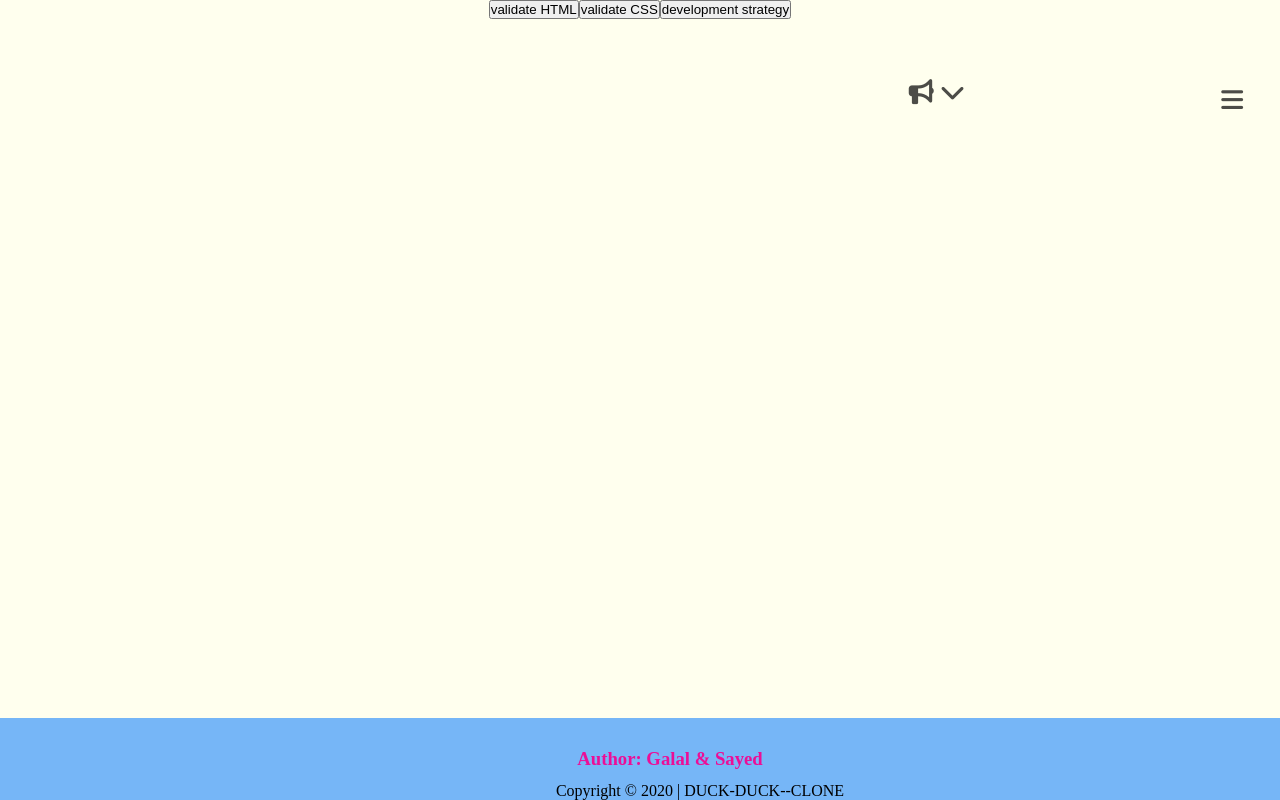
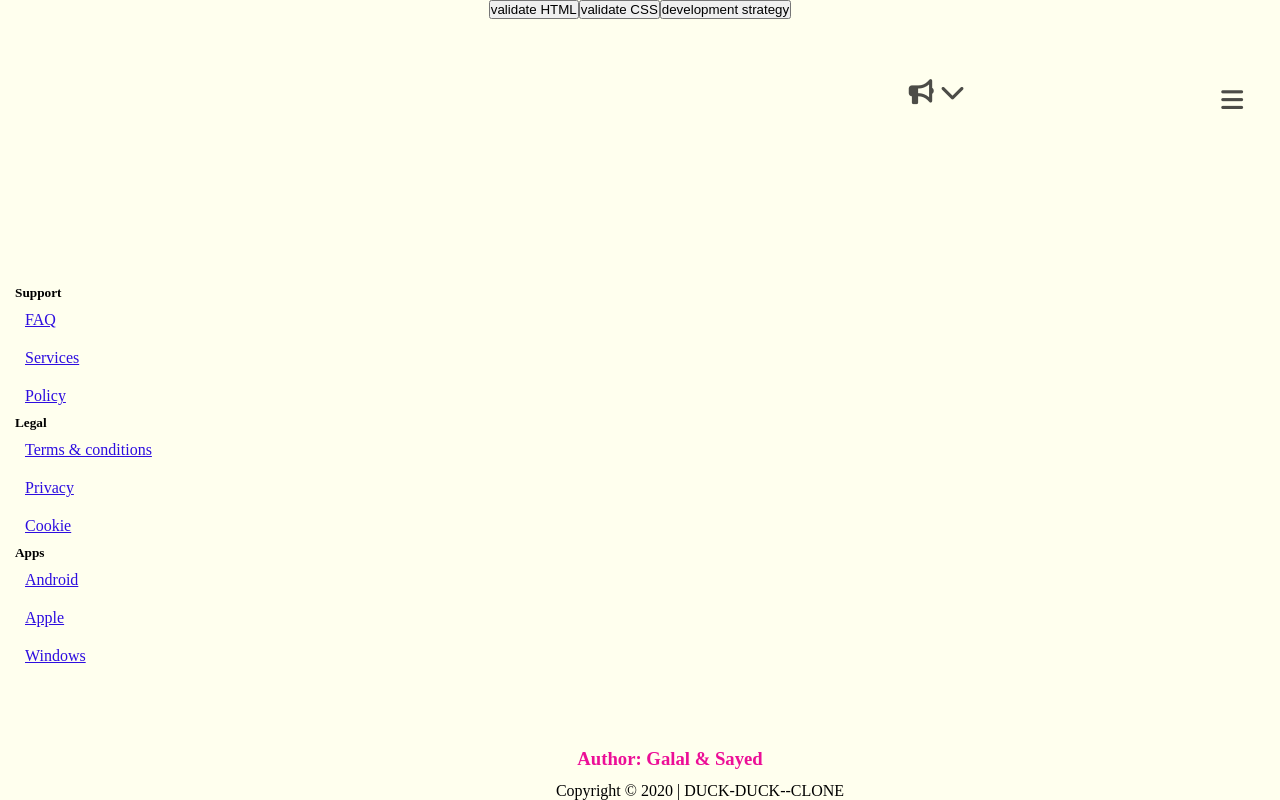
Before and after one commit to galalkoro/duck-duck-clone, a plain HTML site: page index.html in a window 1280 px wide. Shown: the top 800 px of the page. Drawn offline with Linux system fonts and the light colour scheme.

```diff
--- a/index.html
+++ b/index.html
@@ -90,6 +90,39 @@
 
   </header>
 
+  <!--links area-->
+  <section id="links">
+    <div class="flex-container">
+      <div class="row">
+      <div class="col-xs-12 col-sm-4 col-md-4 col-lg-4">
+      <h5>Support</h5>
+      <nav>
+          <ul>
+         <li><a href="#" class="faq">FAQ</a></li>
+         <li><a href="#" class="services">Services</a></li>
+         <li><a href="#" class="policy">Policy</a></li>
+        </ul>
+        </div>
+          <div class="col-xs-12 col-sm-4 col-md-4 col-lg-4">
+            <h5>Legal</h5>
+            <ul>
+          <li><a href="#" class="terms & conditions">Terms & conditions</a></li>
+          <li><a href="#" class="privacy">Privacy</a></li>
+          <li><a href="#" class="cookie">Cookie</a></li>
+        </ul>
+         </div>
+          <div class="col-xs-12 col-sm-4 col-md-4 col-lg-4">
+            <h5>Apps</h5>
+            <ul>
+          <li><a href="#" class="android">Android</a></li>
+          <li><a href="#" class="apple">Apple</a></li>
+          <li><a href="#" class="windows">Windows</a></li>
+        </ul>
+      </nav>
+          </div>
+    </div>
+    </div>
+  </section>
 
   <footer>
     <h3>Author: Galal & Sayed</h3>
--- a/style.css
+++ b/style.css
@@ -265,7 +265,7 @@ label #btn-social, label #btn-options {
 footer {
 
     padding: 30px;
-    background-color: #76b6f7;
+    background-color:  #ffe;
     width: 100%;
     bottom: 0px;
     position: absolute;
@@ -284,3 +284,24 @@ footer h3 {
     justify-content: center;
     display: flex;
 }
+
+
+/* SUPPORT AREA */
+
+#links {
+    background:  #ffe;
+    width: 100%;
+    position: absolute;
+    display: flex;
+    bottom: 110px;
+    padding: 15px;
+
+}
+
+#links li a {
+    display: block;
+    color: rgb(45, 13, 224);
+    text-align: left;
+    padding: 10px;
+    text-decoration: underline;
+  }
```
Also changed, not shown: 1 other file.
